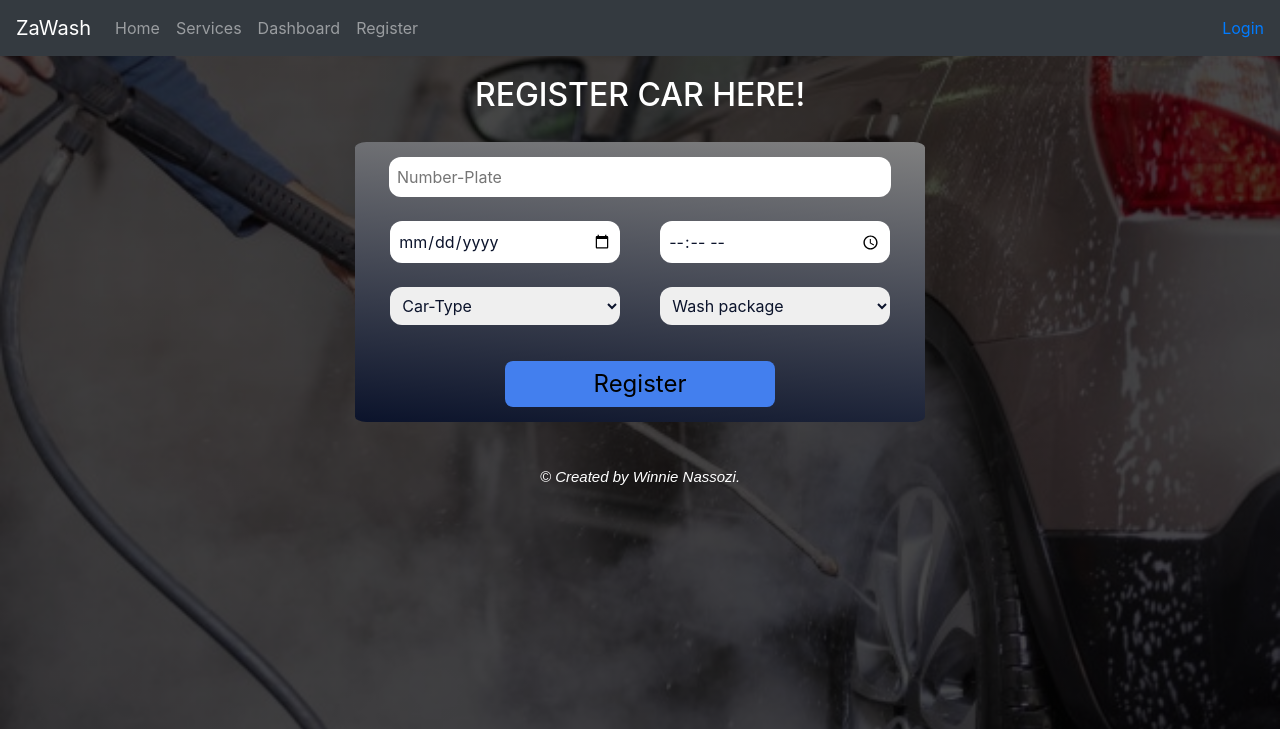
After one commit to kiara398/Zawash_project, a Node server app: page /cartracking in a window 1280 px wide. The commit adds this page. Shown: the top 729 px of the page. Run offline with Node 20, Linux system fonts and the light colour scheme.

Commit message:
added MVC

```diff
--- a/index.js
+++ b/index.js
@@ -1,7 +1,12 @@
 // Dependecies
 const express = require("express")
 const path = require('path');
-const { title } = require("process");
+//requiring the routes.
+const homeroutes = require('./routes/homeroutes')
+const registerroutes = require('./routes/registerroutes')
+const loginroutes = require('./routes/loginroutes')
+const cartrackroutes = require('./routes/cartrackroutes')
+
 // instantiations
 const app = express()
 
@@ -14,26 +19,13 @@ app.use(express.urlencoded({extended: true}))
 app.use(express.static(path.join(__dirname, 'public')));
 
 // routes
-app.get('/', (req,res) =>{
-    res.render('home', {title:"home_page"})
-})
+app.use('/', homeroutes)
 
-app.get('/register',(req,res)=>{
-    res.render('register_washer',{title:"Register Car Washer"})
-})
+app.use('/register', registerroutes)
 
-app.post('/register',(req,res)=>{
-    console.log(req.body)
-    res.send("Data has been submitted")
-})
-app.get('/login',(req,res)=>{
-    res.render('login',{title:"login_page"})
-})
+app.use('/login', loginroutes)
 
-app.post('/login',(req,res)=>{
-    console.log(req.body)
-    res.send("Successfully logged in!!")
-})
+app.use('/cartracking', cartrackroutes)
 
 // handling non existing routes
 app.get('*', (req, res)=> {
--- a/public/project.css
+++ b/public/project.css
@@ -1,5 +1,7 @@
 body{
-  background-color:aliceblue;
+  background-color: aliceblue;
+  /* background-color:gainsboro; */
+  /* background-color: rgb(25, 37, 48); */
 }
 
 p{
@@ -8,7 +10,8 @@ p{
   text-align: center;
   padding: 50px;
   margin: 20px;
-  top: 20px;
+  top: 50px;
+
 }
 
 .text-muted {
@@ -25,8 +28,8 @@ p{
 
 /* editing the login page */
 .container {
-  width: 40%;
-  height: 40%;
+  width: 50%;
+  height: 50%;
 }
 .sign-in {
   color: white;
@@ -36,20 +39,18 @@ p{
 h1 {
   text-align: center;
   font-family: sans-serif;
-  color: #404042;
+  color:#404042;
   font-weight: bold;
 }
 .container-login {
   color: white;
-  /* background-color: honeydew; */
   justify-content: center;
 }
 form {
-  border: 0.5px solid white;
   border-radius: 2%;
   padding: 15px;
   background:linear-gradient(5deg, #0B132B, grey);
-  /* background-color: #0B132B; */
+
 }
 .btn-primary{
   margin-left: 30%;
@@ -60,11 +61,12 @@ form {
   font-style: italic;
   font-size: 15px;
   font-family: sans-serif;
+  color: white;
 }
 
 /* editing registration page */
-.regForm{
-  border: 0.5px solid white;
+.container-register{
+  border: none;
   border-radius: 2%;
   padding: 15px;
   background:linear-gradient(5deg, #0B132B, grey);
@@ -79,6 +81,7 @@ form {
   border-radius: 4px;
   padding: 6px;
   color: grey;
+
 }
 .button2{
   width: 80%;
@@ -92,7 +95,67 @@ form {
   background-color: grey;
 }
 .reg{
-  color: #404042;
+  color: white;
   text-align: center;
   margin-top: 20px;
 }
+/* editing car tracker */
+#form-wrapper{
+  text-align: center;
+  padding: 20px;
+  border-radius: 8px;
+  border: none;
+}
+
+.button3 {
+  margin: auto;
+  width: 50%;
+  padding: 5px;
+  display: block;
+  border: none;
+  background-color: rgb(67, 127, 238);
+  font-size: 24px;
+  border-radius: 8px;
+}
+.numberPlate, .arrival-time, .date{
+    width: 85%;
+    padding: 8px;
+    border: none;
+    border-radius: 12px;
+   color: #0B132B;
+   justify-content: center;
+}
+.numberPlate{
+  width: 93%;
+  padding: 8px;
+  border: none;
+  border-radius: 12px;
+ color: #0B132B;
+ justify-content: center;
+}
+
+
+select{
+    width: 85%;
+    padding: 8px;
+    border: none;
+    border-radius: 12px;
+    color:#0B132B;
+}
+.container2{
+   width: 50%;
+   float: left;
+
+}
+.container3{
+    width: 50%;
+    float: right;
+ }
+ .regist{
+  background-image: url(/images/bg4.jpg);
+  background: linear-gradient(to bottom, #000000b8, #000000b8), url('/images/bg4.jpg');
+  color: black;
+  background-repeat: no-repeat;
+  background-size: cover;
+ background-attachment: fixed;
+ }
--- a/public/project.js
+++ b/public/project.js
@@ -1,5 +1,5 @@
 //validation of login page
-
+let validation = () =>{
 let username = document.getElementById("exampleInputEmail1");
 let password = document.getElementById("exampleInputPassword1");
 let error1 = document.getElementById("error1");
@@ -8,11 +8,19 @@ let error2 = document.getElementById("error2");
 let emailVal = /^\w+([\.-]?\w+)*@\w+([\.-]?\w+)*(\.\w{2,3})+$/;
 let passwordval = /^[0-9a-zA-Z]+$/;
 
-//adding an event listener
-username.addEventListener(
-  "input",
-  (checkName = () => {
-    if (username.value.match(emailVal)) {
+// username.addEventListener('input', e =>{
+//   e.preventDefault();
+//   if(username.value.match(emailVal)) {
+//     username.style.borderBottom = "2px solid green";
+//     error1.innerHTML = "";
+//   } else {
+//     username.style.borderBottom = "2px solid coral";
+//     error1.innerHTML = "please fill in valid username";
+//     error1.style = "font-size:12px; color: coral; font-style:italic;";
+//   }
+
+// })
+    if(username.value.match(emailVal)) {
       username.style.borderBottom = "2px solid green";
       error1.innerHTML = "";
     } else {
@@ -20,12 +28,7 @@ username.addEventListener(
       error1.innerHTML = "please fill in valid username";
       error1.style = "font-size:12px; color: coral; font-style:italic;";
     }
-  })
-);
 
-password.addEventListener(
-  "input",
-  (checkPassword = () => {
     if (password.value.match(passwordval) && password.value.length >= 8) {
       password.style.borderBottom = "2px solid green";
       error2.innerHTML = "";
@@ -34,7 +37,5 @@ password.addEventListener(
       error2.innerHTML = "please fill in valid password";
       error2.style = "font-size:12px; color: coral; font-style:italic;";
     }
-  })
-);
-
-//validation of registration page
+}
+// //validation of registration page
--- /dev/null
+++ b/routes/cartrackroutes.js
@@ -0,0 +1,13 @@
+const express = require('express');
+
+const router = express.Router();
+
+router.get('/',(req,res)=>{
+    res.render('cartracking',{title:"car-tracking"})
+})
+
+router.post('/',(req,res)=>{
+    console.log(req.body)
+    res.send("Successfully registered!!!")
+})
+module.exports = router;
--- /dev/null
+++ b/views/cartracking.pug
@@ -0,0 +1,44 @@
+extends layout
+
+block content
+
+    body.regist
+        .container
+            h2.reg REGISTER CAR HERE!
+            #form-wrapper
+                form#car-reg(action='/cartracking' method='POST')
+                    input#numberPlate.numberPlate(type='text' name='numberPlate' placeholder='Number-Plate')
+                    br
+                    small#error3
+                    br
+                    .container2
+                        input#date.date(type='date' name='today' placeholder='date')
+                        br
+                        small#errorDate
+                        br
+                        select#carType(name='carType')
+                            option(value='CarType') Car-Type
+                            option(value='small') Small Car
+                            option(value='medium') Medium Car
+                            option(value='truck') Truck
+                            option(value='bodaboda') Boda boda
+                        br
+                        small#errorType
+                        br
+                    .container3
+                        input#time.arrival-time(type='time' name='time' placeholder='Time of Arrival')
+                        small#errorTime
+                        br
+                        br
+                        select#carType(name='washPackage')
+                            option(value='package') Wash package
+                            option(value='small') Small
+                            option(value='medium') Medium
+                            option(value='full') Full Wash
+                            option(value='engine') Engine
+                            option(value='boda') Boda boda
+                            option(value='truck') Truck
+                        br
+
+                    p.null-field
+                    button.button3(type="submit") Register
--- a/views/layout.pug
+++ b/views/layout.pug
@@ -3,6 +3,9 @@ html
     head
         link(rel="stylesheet" href="https://cdn.jsdelivr.net/npm/bootstrap@4.6.0/dist/css/bootstrap.min.css")
         link(rel="stylesheet", href="/project.css", type='text/css')
+        script(src="project.js")
+        script(src="https://code.jquery.com/jquery-3.5.1.slim.min.js")
+        script(src="https://cdn.jsdelivr.net/npm/bootstrap@4.6.0/dist/js/bootstrap.bundle.min.js")
         title=title
     body
                 nav.navbar.navbar-expand-lg.navbar-dark.bg-dark
--- a/views/login.pug
+++ b/views/login.pug
@@ -5,7 +5,7 @@ block content
         .container-login
             .container
                 img.logo(src='./images/zawash8.png' alt='logo')
-                form(action='/login' method='POST')
+                form(action='/login' method='POST' onsubmit="validation();")
                     h4.sign-in SIGN IN!
                     .form-floating
                         small#error1
@@ -19,6 +19,6 @@ block content
                         input#exampleCheck1.form-check-input(type='checkbox')
                         label.form-check-label(for='exampleCheck1') Keep me logged in
                     br
-                    button.btn.btn-primary(type='submit' onclick='checkName(), checkPassword()') Login
+                    button.btn.btn-primary(type='submit') Login
                     br
                     a(href='#') Forgot password?
--- a/views/register_washer.pug
+++ b/views/register_washer.pug
@@ -1,7 +1,7 @@
 extends layout
 
 block content
-    body
+    body.regist
 
        h2.reg NEW EMPLOYEES REGISTRATION
        .container-register
```
Also changed, not shown: routes/homeroutes.js (added, +9 -0 lines), routes/loginroutes.js (added, +13 -0 lines), routes/registerroutes.js (added, +15 -0 lines), public/images/bg4.jpg (added), views/home.pug (line endings or trailing spaces).
